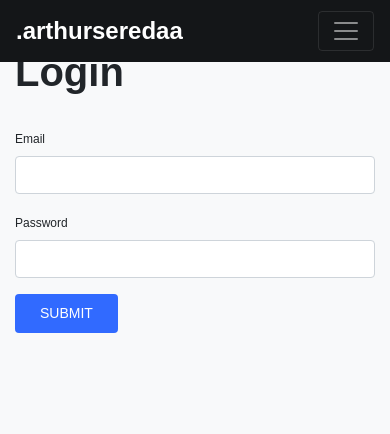
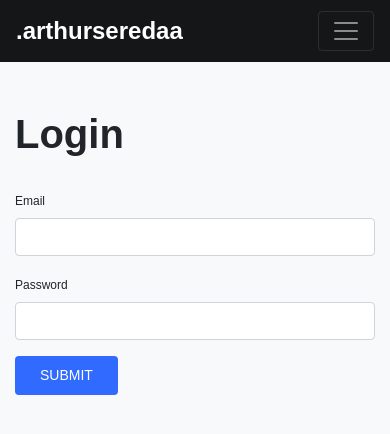
Before and after one commit to arthurseredaa/next-portfolio, a Next.js app: page /login in a window 390 px wide. Shown: the top 434 px of the page. Built offline with nearby package versions, Linux system fonts and the light colour scheme.

Commit message:
Comment some styles

```diff
--- a/styles/index.scss
+++ b/styles/index.scss
@@ -199,21 +199,17 @@ html {
 
   &-wrapper {
     background-color: $black-navigation;
-    // position: fixed;
-    // top: 0;
-    // width: 100%;
-    // z-index: 1000;
   }
 }
 
-@media(max-width: 990px) {
-  .navbar-wrapper {
-    position: fixed;
-    top: 0;
-    width: 100%;
-    z-index: 1000;
-  }
-}
+// @media(max-width: 990px) {
+//   .navbar-wrapper {
+//     position: fixed;
+//     top: 0;
+//     width: 100%;
+//     z-index: 1000;
+//   }
+// }
 
 // General Components END
 
```
